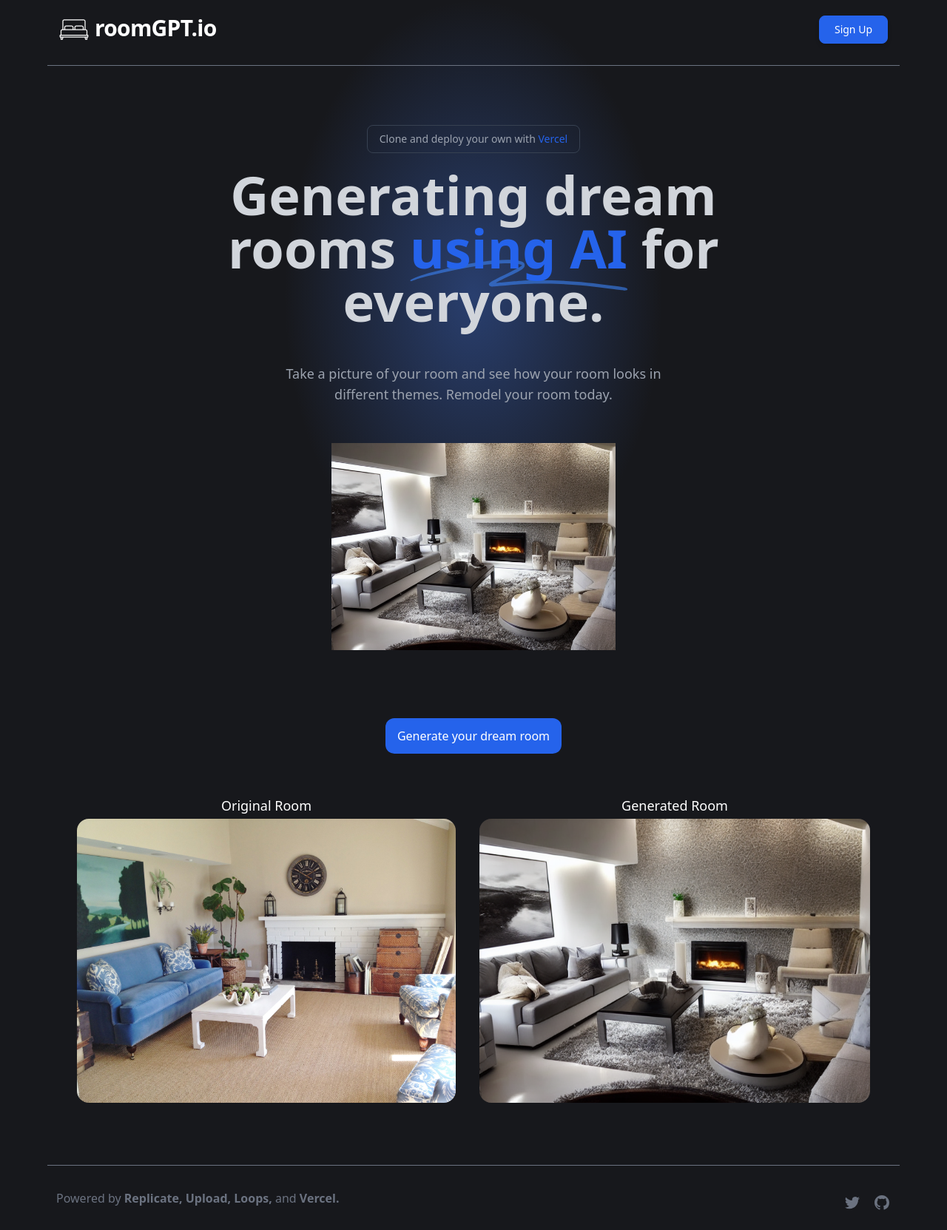
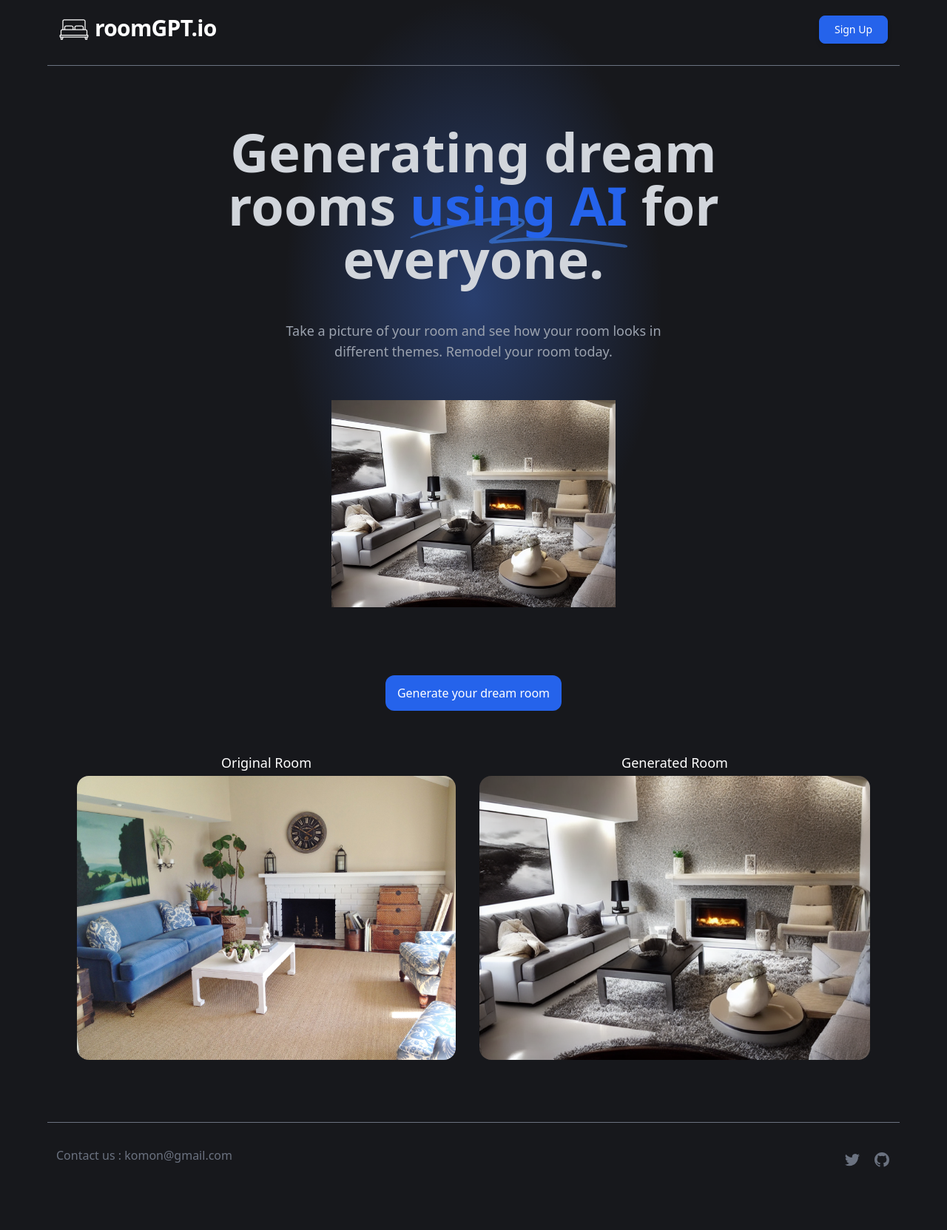
Before and after one commit to GloryDream413/RoomGPT, a Next.js app in the folder frontend/: page / in a window 1280 px wide. Shown: the whole page at 74% size. After the commit the page ends 1605 px from the top, so only its background shows below. Built offline with nearby package versions, Linux system fonts and the light colour scheme.

Commit message:
Remove Unnecessary things.

```diff
--- a/frontend/components/Footer.tsx
+++ b/frontend/components/Footer.tsx
@@ -4,40 +4,11 @@ export default function Footer() {
   return (
     <footer className="text-center h-16 sm:h-20 w-full sm:pt-2 pt-4 border-t mt-5 flex sm:flex-row flex-col justify-between items-center px-3 space-y-3 sm:mb-0 mb-3 border-gray-500">
       <div className="text-gray-500">
-        Powered by{" "}
-        <a
-          href="https://replicate.com/"
-          target="_blank"
-          className="font-bold hover:underline transition hover:text-gray-300 underline-offset-2"
-        >
-          Replicate,{" "}
-        </a>
-        <a
-          href="https://upload.io"
-          target="_blank"
-          className="font-bold hover:underline hover:text-gray-300 transition underline-offset-2"
-        >
-          Upload,{" "}
-        </a>
-        <a
-          href="https://loops.so"
-          target="_blank"
-          className="font-bold hover:underline hover:text-gray-300 transition underline-offset-2"
-        >
-          Loops,{" "}
-        </a>
-        and{" "}
-        <a
-          href="https://vercel.com/"
-          target="_blank"
-          className="font-bold hover:underline transition hover:text-gray-300 underline-offset-2"
-        >
-          Vercel.
-        </a>
+        Contact us : komon@gmail.com
       </div>
       <div className="flex space-x-4 pb-4 sm:pb-0">
         <Link
-          href="https://twitter.com/nutlope"
+          href="https://twitter.com/komon"
           className="group"
           aria-label="TaxPal on Twitter"
         >
--- a/frontend/pages/index.tsx
+++ b/frontend/pages/index.tsx
@@ -17,15 +17,6 @@ const Home: NextPage = () => {
 
       <Header />
       <main className="flex flex-1 w-full flex-col items-center justify-center text-center px-4 sm:mt-20 mt-20 background-gradient">
-        <a
-          href="https://vercel.fyi/roomGPT"
-          target="_blank"
-          rel="noreferrer"
-          className="border border-gray-700 rounded-lg py-2 px-4 text-gray-400 text-sm mb-5 transition duration-300 ease-in-out hover:text-gray-300"
-        >
-          Clone and deploy your own with{" "}
-          <span className="text-blue-600">Vercel</span>
-        </a>
         <h1 className="mx-auto max-w-4xl font-display text-5xl font-bold tracking-normal text-gray-300 sm:text-7xl">
           Generating dream rooms{" "}
           <span className="relative whitespace-nowrap text-blue-600">
```
